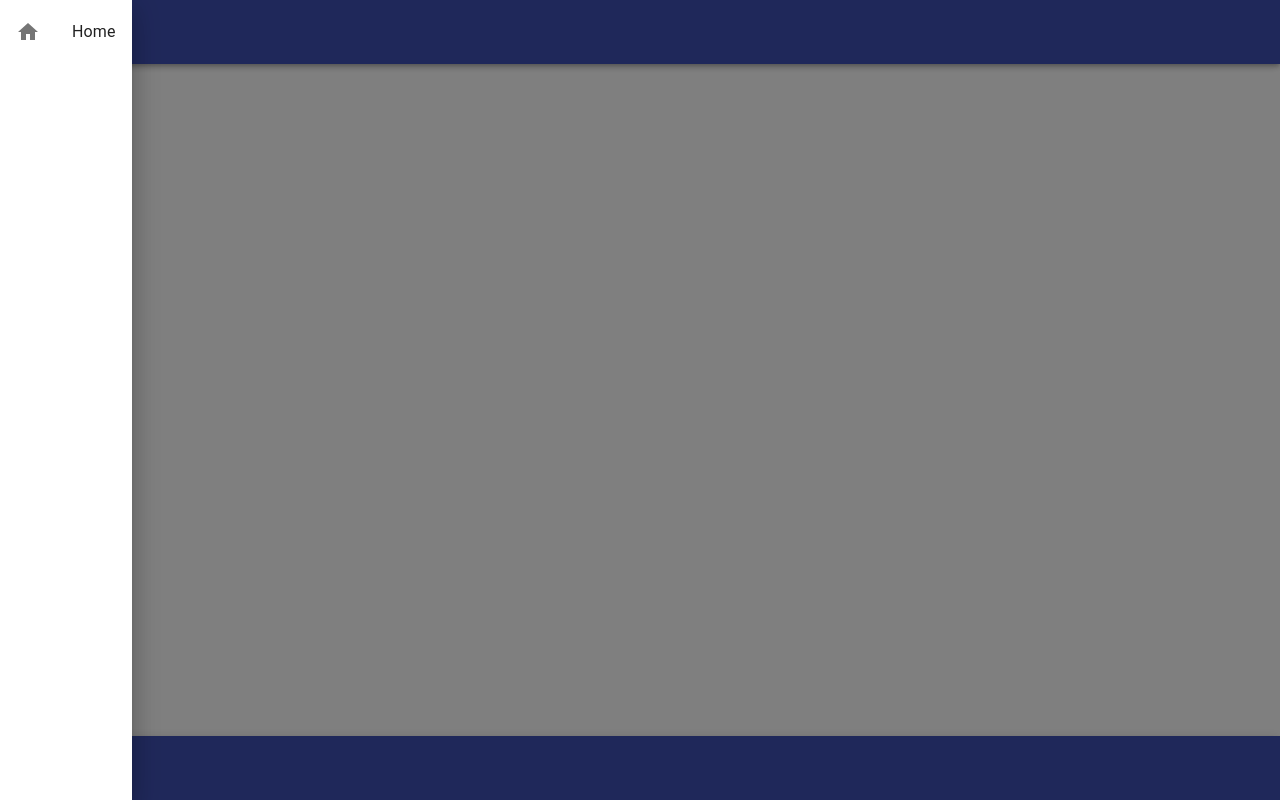
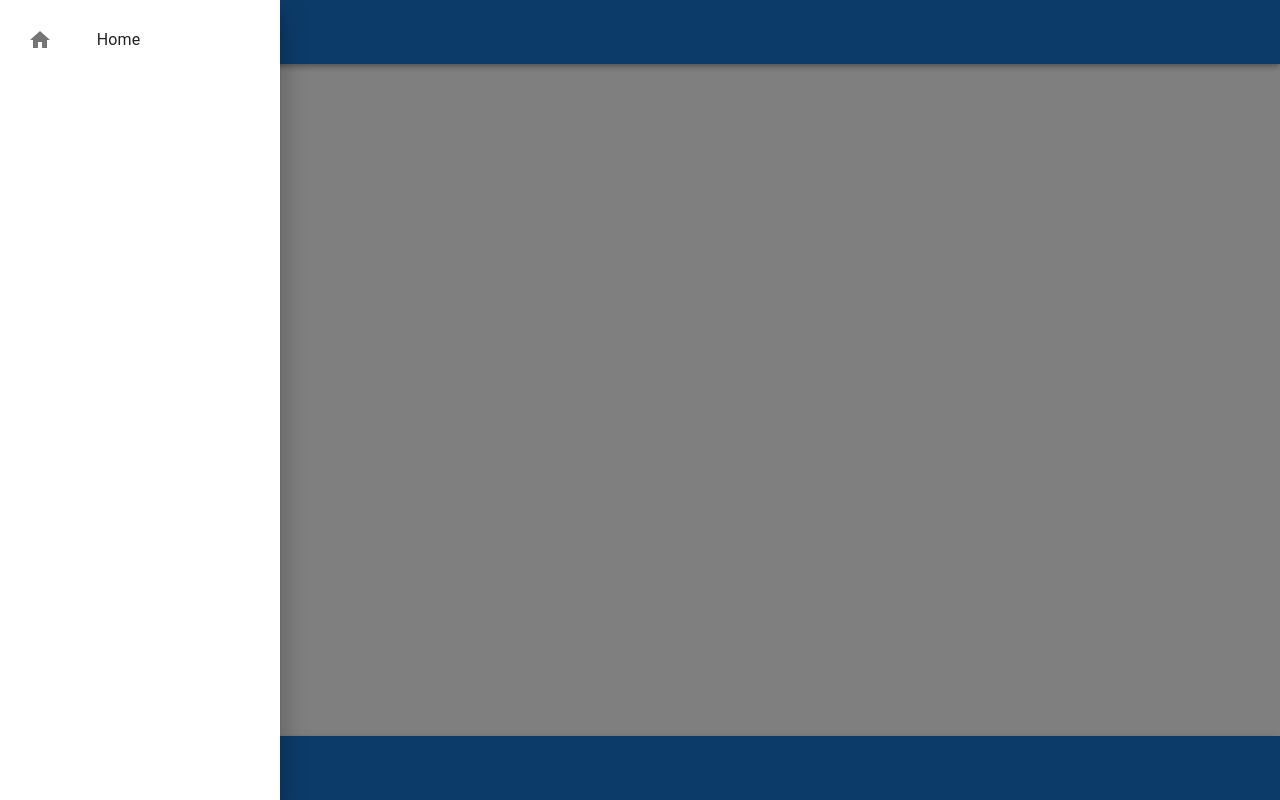
Before and after one commit to RodgerRG/life-goals-project, a React (Create React App) app: page / in a window 1280 px wide. Both pictures are taken after a click on the button 48 px from the left and 32 px from the top of the page. Built offline with nearby package versions, Linux system fonts and the light colour scheme.

Commit message:
Fixed up a bunch of stuff

```diff
--- a/package.json
+++ b/package.json
@@ -4,9 +4,9 @@
   "private": true,
   "main": "public/main.js",
   "dependencies": {
-    "@material-ui/core": "^4.12.3",
-    "@material-ui/icons": "^4.11.2",
-    "@material-ui/lab": "^4.0.0-alpha.60",
+    "@emotion/styled": "^11.3.0",
+    "@mui/icons-material": "^5.0.5",
+    "@mui/material": "^5.0.6",
     "@reduxjs/toolkit": "^1.6.2",
     "@types/react-router": "^5.1.17",
     "cra-template-typescript": "1.1.2",
--- a/src/Core/Footer.tsx
+++ b/src/Core/Footer.tsx
@@ -1,19 +1,16 @@
-import { AppBar, createStyles, makeStyles, Toolbar } from '@material-ui/core';
+import { AppBar, Toolbar } from '@mui/material';
 import React from 'react';
 
-const MakeFooterStyle = makeStyles(createStyles({
-    footer: {
-        position: 'fixed',
-        color: 'primary',
-        top: 'auto',
-        bottom: 0
-    }
-}));
 
 const Footer = () : JSX.Element => {
-    const style = MakeFooterStyle();
-
-    return <AppBar className={style.footer}>
+    return <AppBar sx={
+        {
+            position: 'fixed',
+            color: 'primary',
+            top: 'auto',
+            bottom: 0
+        }
+    }>
         <Toolbar>
         </Toolbar>
     </AppBar>
--- a/src/Core/Header.tsx
+++ b/src/Core/Header.tsx
@@ -1,5 +1,5 @@
-import { AppBar, IconButton, Toolbar } from '@material-ui/core';
-import { Menu } from '@material-ui/icons';
+import { AppBar, IconButton, Toolbar } from '@mui/material';
+import { Menu } from '@mui/icons-material';
 import React from 'react';
 import { useDispatch } from 'react-redux';
 import { toggleSidebarOpen } from '../Redux/Slices/siteSlice';
--- a/src/Core/Router/Router.tsx
+++ b/src/Core/Router/Router.tsx
@@ -1,34 +1,51 @@
-import { ListItem, ListItemIcon, ListItemText } from '@material-ui/core';
-import { useDispatch, useSelector } from 'react-redux';
-import { BrowserRouter, Switch } from 'react-router-dom';
-import { setCurrentRoute, setRoutes } from '../../Redux/Slices/siteSlice';
+import { ListItemButton, ListItemIcon, ListItemText } from '@mui/material';
+import { useSelector } from 'react-redux';
+import { Switch, useHistory } from 'react-router-dom';
 import { RootState } from '../../Redux/Stores/store';
-import BuildRoute, { RouteProps } from './Route';
+import { RouteProps } from './Route';
 import { RouteModel } from './Routes';
 
 export interface RouterProps {
     routes: RouteProps[]
 }
 
-const Router = (props: RouterProps) => {
+const Router = () => {
     const routes = useSelector((state : RootState) => state.SiteReducer.routes);
 
-    return <BrowserRouter>
-            <Switch>
+    return  <Switch>
                 {routes.map(route => route)}
             </Switch>
-        </BrowserRouter>
 }
 
 const BuildRouteListItem = (route: RouteModel) : JSX.Element => {
-    return <ListItem key={route.endpoint}>
-        <ListItemIcon>
+    const history = useHistory();
+    const changeRoute = () => {
+        history.push(route.endpoint);
+    }
+    return <ListItemButton sx={
+        {
+            width: '12vw',
+            minWidth: '280px',
+            maxWidth: '300px'
+        }
+    } key={route.endpoint} onClick={() => changeRoute()}>
+        <ListItemIcon sx={
+            {
+                width: '20%',
+                padding: '5%'
+            }
+        }>
             {route.icon}
         </ListItemIcon>
-        <ListItemText>
+        <ListItemText sx={
+            {
+                width: '75%',
+                textAlign: 'left'
+            }
+        }>
             {route.name}
         </ListItemText>
-    </ListItem>
+    </ListItemButton>
 }
 
 export const BuildRouteList = (routes: RouteModel[]) : JSX.Element[] => {
--- a/src/Core/Router/Routes.tsx
+++ b/src/Core/Router/Routes.tsx
@@ -1,6 +1,6 @@
 import HomeScreen from '../../Home/HomeScreen';
 import { RouteProps } from './Route';
-import { Home } from '@material-ui/icons';
+import { Home } from '@mui/icons-material';
 
 export interface SidebarItemProps {
     name: string,
--- a/src/Core/Sidebar.tsx
+++ b/src/Core/Sidebar.tsx
@@ -1,17 +1,21 @@
-import { createStyles, List, makeStyles, SwipeableDrawer } from '@material-ui/core';
+import { List, SwipeableDrawer } from '@mui/material';
 import { useDispatch, useSelector } from 'react-redux';
 import { toggleSidebarOpen } from '../Redux/Slices/siteSlice';
 import { RootState } from '../Redux/Stores/store';
 import { BuildRouteList } from './Router/Router';
 import Routes from './Router/Routes';
 
-
-
 const Sidebar = () : JSX.Element => {
     const open = useSelector((state: RootState) => state.SiteReducer.sidebarOpen);
     const dispatch = useDispatch();
 
-    return <SwipeableDrawer onClose={() => {dispatch(toggleSidebarOpen())}} onOpen={() => {dispatch(toggleSidebarOpen())}} open={open}>
+    return <SwipeableDrawer sx={{
+            width: 'fit-content',
+            '& .MuiDrawer-paper': {
+                width: 'fit-content',
+            }
+        }}
+        onClose={() => {dispatch(toggleSidebarOpen())}} onOpen={() => {dispatch(toggleSidebarOpen())}} open={open}>
         <List>
             {BuildRouteList(Routes)}
         </List>
--- a/src/Core/SiteWrapper.tsx
+++ b/src/Core/SiteWrapper.tsx
@@ -1,5 +1,6 @@
 import React, { useEffect } from 'react';
 import { useDispatch } from 'react-redux';
+import { BrowserRouter } from 'react-router-dom';
 import { setRoutes, setCurrentRoute } from '../Redux/Slices/siteSlice';
 import Footer from './Footer';
 import Header from './Header';
@@ -18,14 +19,14 @@ const SiteWrapper = () : JSX.Element => {
     }, [dispatch]);
 
     //TODO: Create a container component for the router screen
-    return <div>
+    return <BrowserRouter>
             <Header />
             <Sidebar />
             <div style={{height: '80vh', marginTop: '10vh'}}>
-                <Router routes={Routes}/>
+                <Router />
             </div>
             <Footer />
-        </div>
+        </BrowserRouter>
 }
 
 export default SiteWrapper;
```
Also changed, not shown: src/Core/ScreenWrapper.tsx (added, +7 -0 lines), 2 other files (tests, documents, lock files or other folders).
